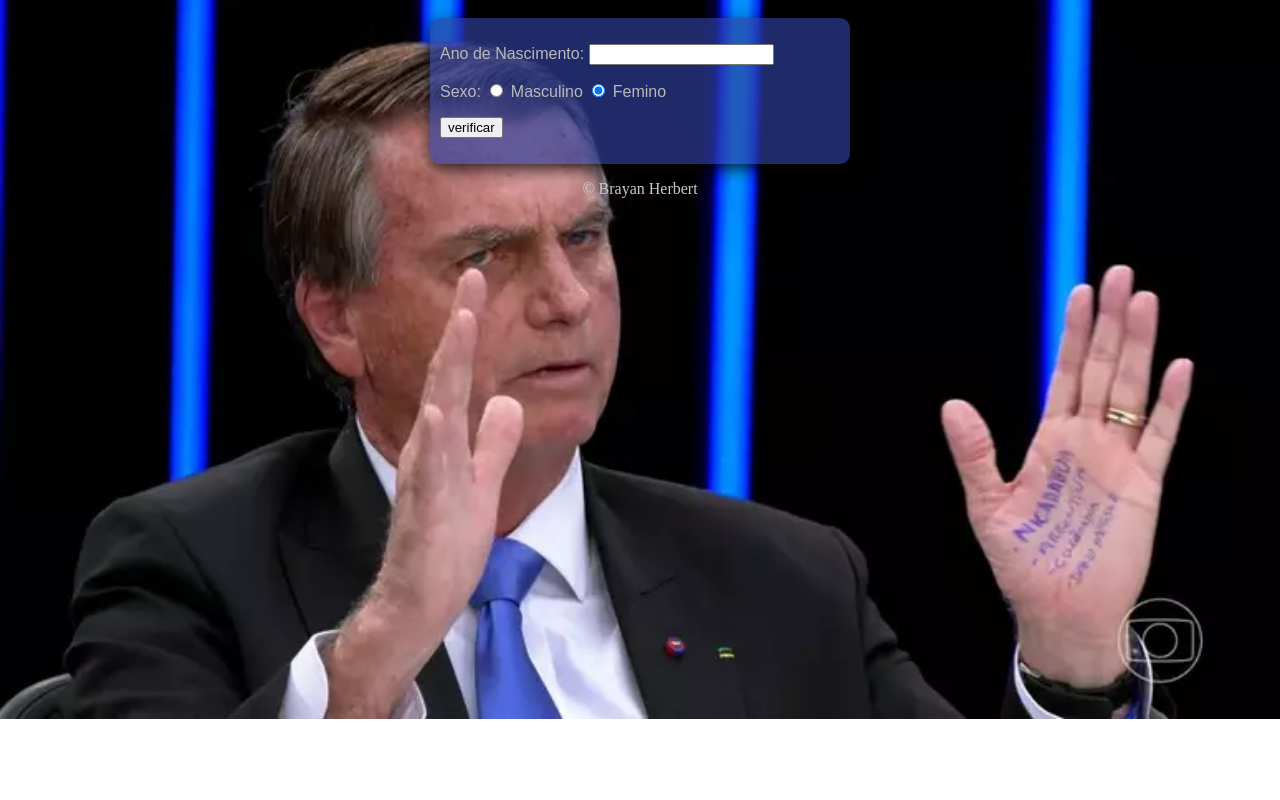
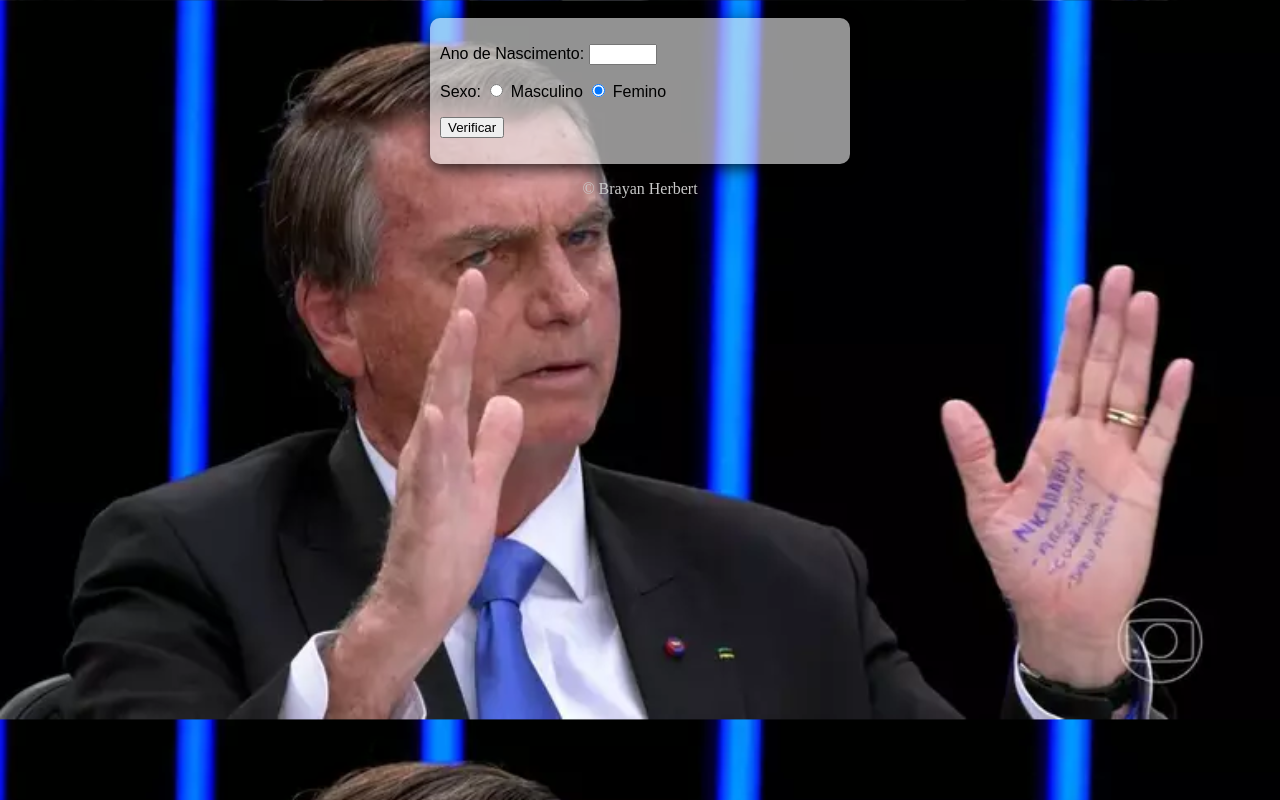
Before and after one commit to BrayanHerbert/detector, a plain HTML site: page index.html in a window 1280 px wide. Drawn offline with Linux system fonts and the light colour scheme.

Commit message:
terceiro pusk

```diff
--- a/index.html
+++ b/index.html
@@ -14,7 +14,7 @@
            <section>
                 <div>
                    <p>Ano de Nascimento:
-                   <input type="number" name="ano" id="ano" min="0"></p>
+                   <input class="ano" type="number" name="ano" id="ano" min="0"></p>
                     <P>Sexo:
                         <input type="radio" name="sex" id="masc" checked>
                         <label for="sex">Masculino</label>
@@ -24,7 +24,9 @@
 
                     </P>
                     <p id="but">
-                        <input type="button" value="verificar" onclick="verificar()">
+                        <input type="button" value="Verificar" onclick="verificar()">
+
+
                     </p>
 
                 </div>
--- a/script.js
+++ b/script.js
@@ -58,4 +58,5 @@ function verificar(){
 
    }
 
+
 }
--- a/style.css
+++ b/style.css
@@ -2,8 +2,9 @@
 
 body{
    background: url(imagem/fundo2.webp);
-   background-repeat: no-repeat;
    background-size: cover;
+
+   height: 50vw;
 
 }
 h1{
@@ -13,8 +14,8 @@ h1{
     margin-top: 4px;
 }
 section{
-    background-color: rgba(48, 65, 158, 0.658);
-    color: rgb(185, 185, 185);
+    background-color: rgba(245, 245, 245, 0.596);
+    color: rgb(0, 0, 0);
     font-family: Arial, Helvetica, sans-serif;
     padding: 10px;
     border-radius: 10px;
@@ -22,6 +23,9 @@ section{
     width: 400px;
     margin: auto;
     box-shadow: 0px 5px 15px rgba(0, 0, 0, 0.747);
+}
+.ano{
+    width: 60px;
 }
 #res{
 
```
Also changed, not shown: 1 other file.
